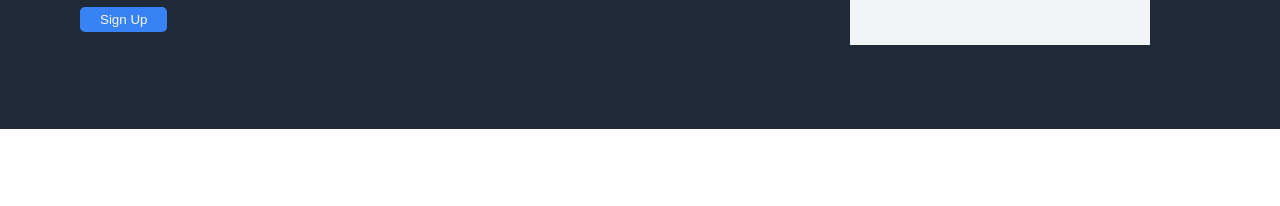
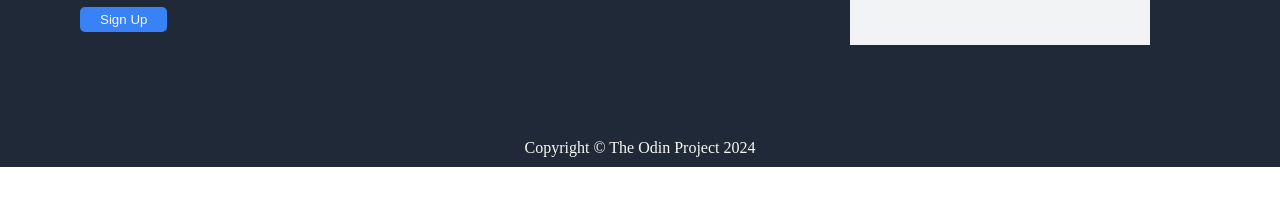
Before and after one commit to eseferr/odin-landing-page, a plain HTML site: page index.html in a window 1280 px wide. Shown: the part 246-452 px from the top of the page. Drawn offline with Linux system fonts and the light colour scheme.

Commit message:
Add footer

```diff
--- a/index.html
+++ b/index.html
@@ -14,6 +14,7 @@
     <title>Document</title>
   </head>
   <body>
+    <div class="container">
       <div class="header">
         <div class="header-top">
           <h1 class="header-logo">Header Logo</h1>
@@ -33,8 +34,8 @@
           <div class="header-bottom-left">
             <h2 class="hero-text">This website is awesome</h2>
             <text
-            >This website has some subtext that goes here under the main title.
-            It's a smaller font and the color is lower contrast</text
+              >This website has some subtext that goes here under the main
+              title. It's a smaller font and the color is lower contrast</text
             >
             <button class="sign-up-button">Sign Up</button>
           </div>
@@ -47,6 +48,14 @@
           </div>
         </div>
       </div>
-    <div class="content"></div>
+      <div class="content">
+        <div class="conntent-head"></div>
+        <div class="conntent-mid"></div>
+        <div class="conntent-call-to-action"></div>
+      </div>
+      <div class="footer">
+        <text>Copyright © The Odin Project 2024</text>
+      </div>
+    </div>
   </body>
 </html>
--- a/style.css
+++ b/style.css
@@ -2,7 +2,10 @@
   margin: 0;
   padding: 0;
 }
-
+.container {
+  display: flex;
+  flex-direction: column;
+}
 /*  HEADER SECTION */
 .header {
   background-color: #1f2937;
@@ -69,3 +72,10 @@ li {
   list-style-type: none;
 }
 /*  CONTENT SECTION */
+/*  FOOTER SECTION  */
+.footer {
+  background-color: #1f2937;
+  color: #f9faf8;
+  text-align: center;
+  padding: 10px;
+}
```
Lines whose indentation alone changed are shown as unchanged.
